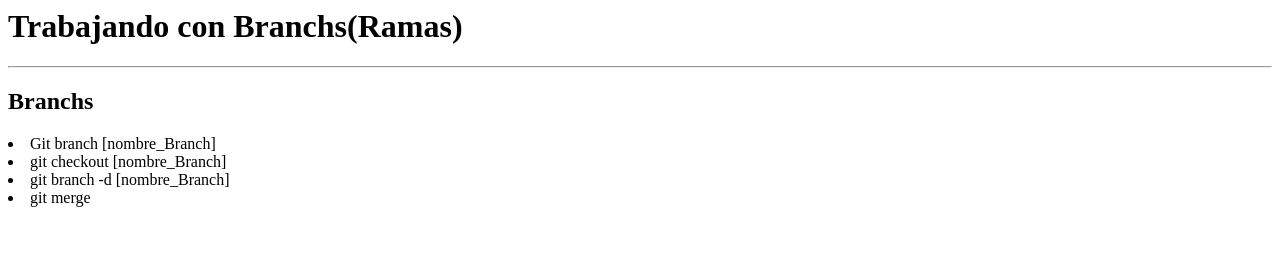
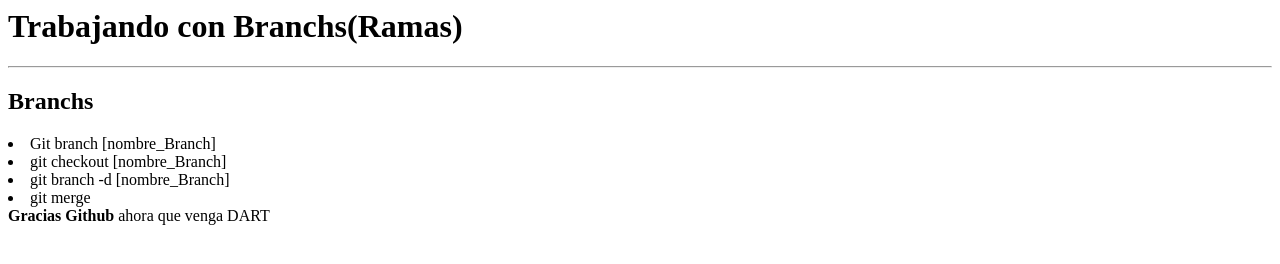
Before and after one commit to sherlockholmes100/clase2, a plain HTML site: page index.html in a window 1280 px wide. Drawn offline with Linux system fonts and the light colour scheme.

Commit message:
ultimos cambios

```diff
--- a/index.html
+++ b/index.html
@@ -12,5 +12,6 @@
     <li>git branch -d [nombre_Branch]</li>
     <li>git merge</li>
   </u1>
+  <b>Gracias Github</b> ahora que venga DART
  </body>
 </html>
```
